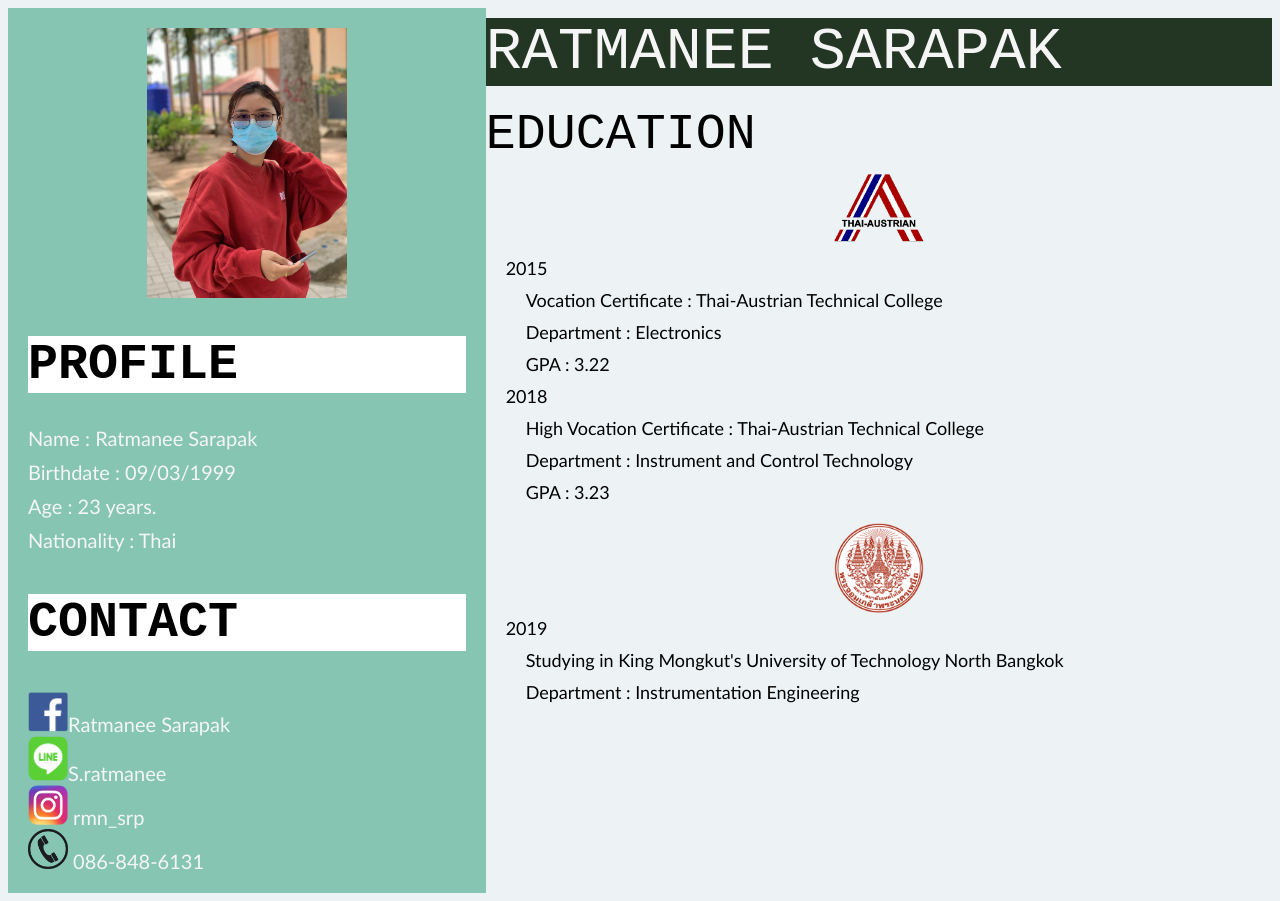
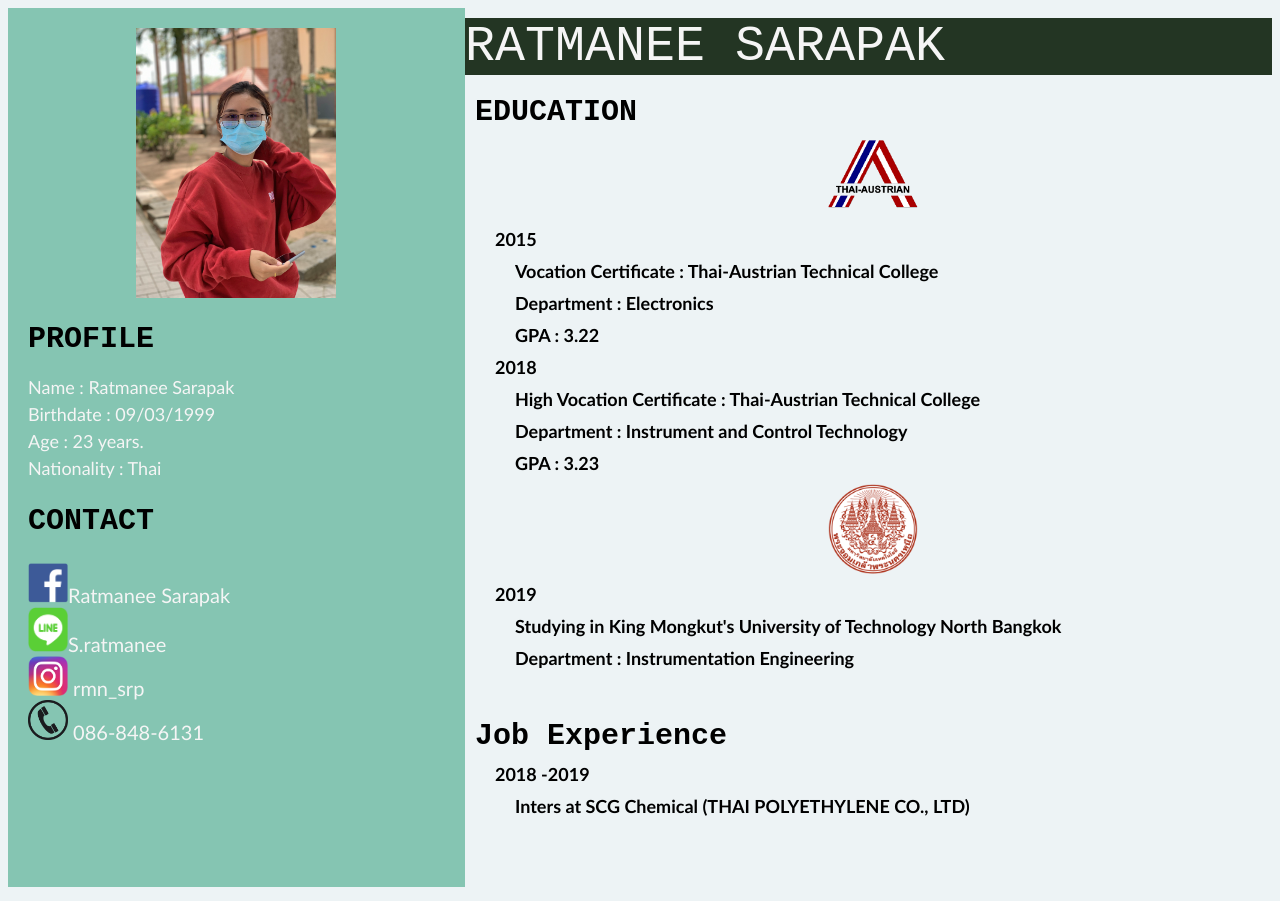
Before and after one commit to ratmanee12/ratmanee12.github.io, a plain HTML site: page index.html in a window 1280 px wide. Drawn offline with Linux system fonts and the light colour scheme.

Commit message:
Update index.html

```diff
--- a/index.html
+++ b/index.html
@@ -23,22 +23,22 @@
                 <div style="text-align: center;">
                     <img src="my.jpg" alt="my" width="200px" height="270" ;">
                 </div>
-                    <h1 style="font-family:monospace;font-size: 50px;background-color: rgb(255, 255, 255);">
+                    <h1 style="font-family:monospace;font-size: 30px;">
                         PROFILE
                     </h1>
-                        <div style="color: whitesmoke;font-family:'Trebuchet MS', 'Lucida Sans Unicode', 'Lucida Grande', 'Lucida Sans', Arial, sans-serif;font-size: 20px;margin-top: 10px;">
+                        <div style="color: whitesmoke;font-family:'Trebuchet MS', 'Lucida Sans Unicode', 'Lucida Grande', 'Lucida Sans', Arial, sans-serif;font-size: 18px;">
                             Name : Ratmanee Sarapak
                         </div>
-                        <div style="color: whitesmoke;font-family:'Trebuchet MS', 'Lucida Sans Unicode', 'Lucida Grande', 'Lucida Sans', Arial, sans-serif;font-size: 20px;margin-top: 10px;">
+                        <div style="color: whitesmoke;font-family:'Trebuchet MS', 'Lucida Sans Unicode', 'Lucida Grande', 'Lucida Sans', Arial, sans-serif;font-size: 18px;margin-top: 5px;">
                             Birthdate : 09/03/1999
                         </div>
-                        <div style="color: whitesmoke;font-family:'Trebuchet MS', 'Lucida Sans Unicode', 'Lucida Grande', 'Lucida Sans', Arial, sans-serif;font-size: 20px;margin-top: 10px;">
+                        <div style="color: whitesmoke;font-family:'Trebuchet MS', 'Lucida Sans Unicode', 'Lucida Grande', 'Lucida Sans', Arial, sans-serif;font-size: 18px;margin-top: 5px;">
                             Age : 23 years.
                         </div>
-                        <div style="color: whitesmoke;font-family:'Trebuchet MS', 'Lucida Sans Unicode', 'Lucida Grande', 'Lucida Sans', Arial, sans-serif;font-size: 20px;margin-top: 10px;">
+                        <div style="color: whitesmoke;font-family:'Trebuchet MS', 'Lucida Sans Unicode', 'Lucida Grande', 'Lucida Sans', Arial, sans-serif;font-size: 18px;margin-top: 5px;">
                             Nationality : Thai
                         </div>
-                    <h2 style="font-family: monospace;font-size:50px;background-color: rgb(255, 255, 255);">
+                    <h2 style="font-family: monospace;font-size:30px;">
                     CONTACT
                     </h2>
                         <div style="color: whitesmoke;font-family:'Trebuchet MS', 'Lucida Sans Unicode', 'Lucida Grande', 'Lucida Sans', Arial, sans-serif;font-size: 20px;">
@@ -60,14 +60,13 @@
             </div>
 
             <div class="grid-item;">
-                <div style="color: whitesmoke;font-family:monospace;font-size: 60px; background-color:rgb(35, 53, 35);margin-top: 10px;margin-bottom: 20px;">
+                <div style="color: whitesmoke;font-family:monospace;font-size: 50px; background-color:rgb(35, 53, 35);margin-top: 10px;margin-bottom: 20px;">
                     RATMANEE SARAPAK
                 </div>
 
-                <h7 style=" font-family:monospace;font-size: 50px;margin-top: 50px;">
+                <h5 style=" font-family:monospace;font-size: 30px;margin-top: 10px;margin-left: 10px;">
                     EDUCATION
-                </h7>
-                <h8><div style="text-align: center;">
+                <div style="text-align: center;">
                         <img src="tatc.gif" alt="tatc" width="90px" height="90px">
                     </div>
                     <div style="font-family:'Trebuchet MS', 'Lucida Sans Unicode', 'Lucida Grande', 'Lucida Sans', Arial, sans-serif;font-size: 18px;margin-left: 20px;">
@@ -94,8 +93,8 @@
                     <div style="font-family:'Trebuchet MS', 'Lucida Sans Unicode', 'Lucida Grande', 'Lucida Sans', Arial, sans-serif;font-size: 18px;margin-top: 10px;margin-left: 40px;">
                         GPA : 3.23
                     </div>
-                </h8>
-                <h9><div style="text-align: center;margin-top: 20px;">
+
+                <div style="text-align: center;margin-top: 10px;">
                         <img src="kmutnb.png" alt="kmutnb" width="90px" height="90px">
                     </div>
                     <div style="font-family:'Trebuchet MS', 'Lucida Sans Unicode', 'Lucida Grande', 'Lucida Sans', Arial, sans-serif;font-size: 18px;margin-left: 20px;">
@@ -107,8 +106,16 @@
                     <div style="font-family:'Trebuchet MS', 'Lucida Sans Unicode', 'Lucida Grande', 'Lucida Sans', Arial, sans-serif;font-size: 18px;margin-top: 10px;margin-left: 40px;">
                         Department : Instrumentation Engineering
                     </div>
-
-                </h9>
+                </h5>
+                <h6 style=" font-family:monospace;font-size: 30px;margin-top: 10px;margin-left: 10px;">
+                    Job Experience
+                    <div style="font-family:'Trebuchet MS', 'Lucida Sans Unicode', 'Lucida Grande', 'Lucida Sans', Arial, sans-serif;font-size: 18px;margin-top: 10px;margin-left: 20px;">
+                        2018 -2019
+                    </div>
+                    <div style="font-family:'Trebuchet MS', 'Lucida Sans Unicode', 'Lucida Grande', 'Lucida Sans', Arial, sans-serif;font-size: 18px;margin-top: 10px;margin-left: 40px;">
+                        Inters at SCG Chemical (THAI POLYETHYLENE CO., LTD)
+                    </div>
+                </h6>
             </div>
         </div>
 
```
